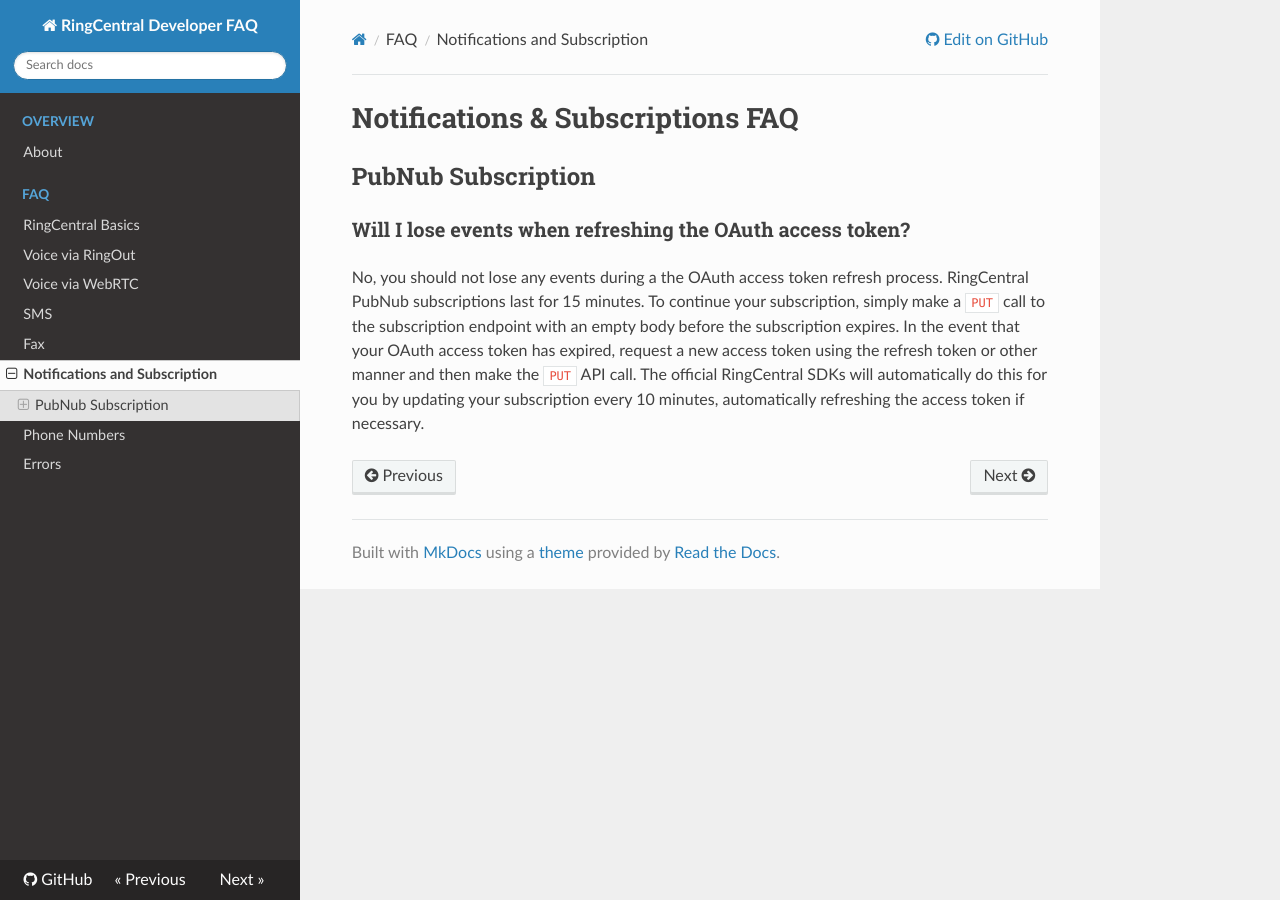
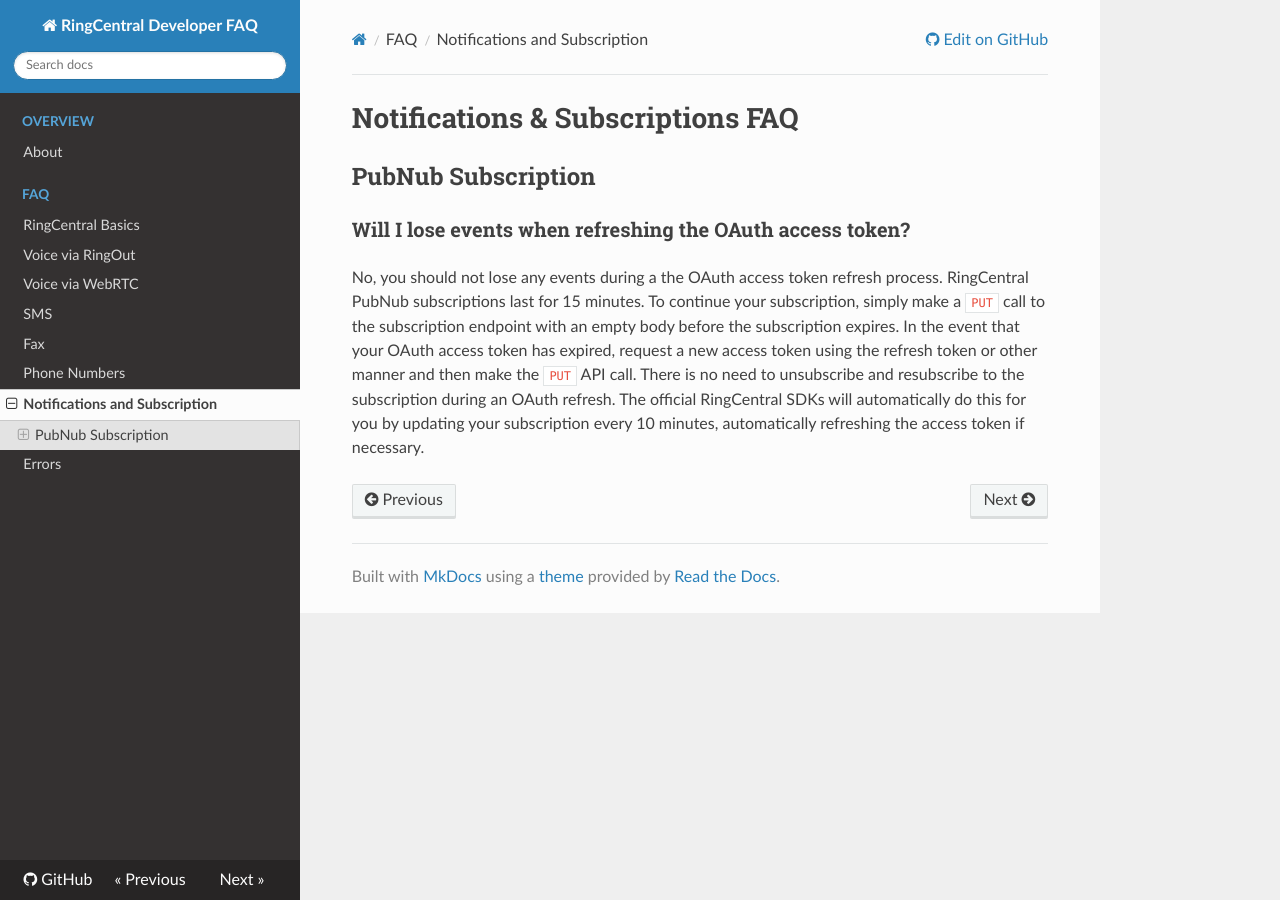
Before and after one commit to ringcentral/ringcentral-faq, an MkDocs documentation site: the page built from docs/notifications_subscriptions.md, in a window 1280 px wide. Built offline with MkDocs 1.6.1, drawn with Linux system fonts in a browser that asks for light colours; nearby versions of some CDN libraries; old or Windows-style settings are respelled for this version of MkDocs.

Commit message:
udpate docs

```diff
--- a/docs/notifications_subscriptions.md
+++ b/docs/notifications_subscriptions.md
@@ -4,4 +4,4 @@
 
 ### Will I lose events when refreshing the OAuth access token?
 
-No, you should not lose any events during a the OAuth access token refresh process. RingCentral PubNub subscriptions last for 15 minutes. To continue your subscription, simply make a `PUT` call to the subscription endpoint with an empty body before the subscription expires. In the event that your OAuth access token has expired, request a new access token using the refresh token or other manner and then make the `PUT` API call. The official RingCentral SDKs will automatically do this for you by updating your subscription every 10 minutes, automatically refreshing the access token if necessary.
+No, you should not lose any events during a the OAuth access token refresh process. RingCentral PubNub subscriptions last for 15 minutes. To continue your subscription, simply make a `PUT` call to the subscription endpoint with an empty body before the subscription expires. In the event that your OAuth access token has expired, request a new access token using the refresh token or other manner and then make the `PUT` API call. There is no need to unsubscribe and resubscribe to the subscription during an OAuth refresh. The official RingCentral SDKs will automatically do this for you by updating your subscription every 10 minutes, automatically refreshing the access token if necessary.
--- a/mkdocs.yml
+++ b/mkdocs.yml
@@ -11,6 +11,6 @@
 - ['voice_webrtc.md', 'FAQ', 'Voice via WebRTC']
 - ['sms.md', 'FAQ', 'SMS']
 - ['fax.md', 'FAQ', 'Fax']
+- ['phone_numbers.md', 'FAQ', 'Phone Numbers']
 - ['notifications_subscriptions.md', 'FAQ', 'Notifications and Subscription']
-- ['phone_numbers.md', 'FAQ', 'Phone Numbers']
 - ['errors.md', 'FAQ', 'Errors']
```
